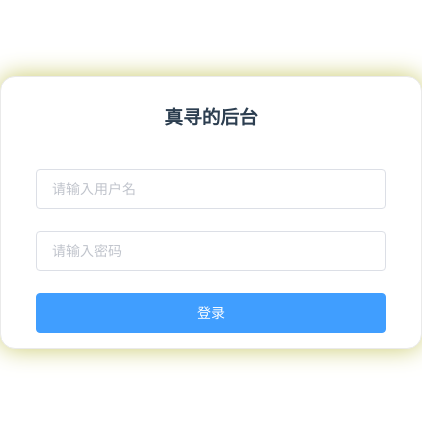
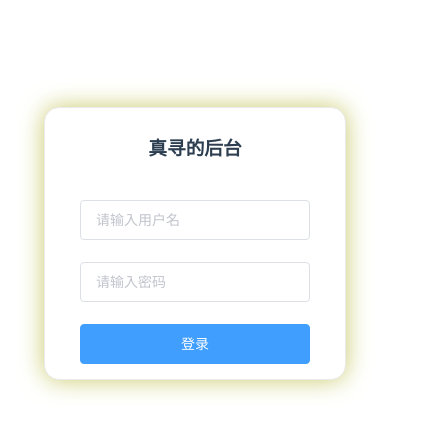
Before and after one commit to HibiKier/zhenxun_bot_webui, a Vue app: page / in a window 390 px wide. Shown: the part 146-580 px from the top of the page, 422 px wide, since content can reach past the window. Built offline with nearby package versions, Linux system fonts and the light colour scheme.

Commit message:
优化登陆界面在移动端下的表现，加入回车键登陆功能

```diff
--- a/src/views/Login.vue
+++ b/src/views/Login.vue
@@ -1,6 +1,7 @@
 <template>
   <div style="height:100vh;min-height: 500px;">
     <el-form
+      @submit.native.prevent
       v-loading="loading"
       element-loading-text="正在登录..."
       element-loading-spinner="el-icon-loading"
@@ -26,7 +27,7 @@
         ></el-input>
         <!-- 关闭输入密码在打开时默认获取焦点 -->
       </el-form-item>
-      <el-button type="primary" style="width: 100%" @click="submitLogin"
+      <el-button type="primary" style="width: 100%" native-type="submit" @click="submitLogin"
         >登录</el-button
       >
     </el-form>
@@ -114,6 +115,10 @@ export default {
   border: 1px solid #eaeaea;
   box-shadow: 0 0 25px #caca6c;
 }
+@media screen  and (max-width:600px) {
+  .loginContainer {width: calc(100vw - 10rem);top: calc(30%);}
+}
+
 
 .loginTitle {
   margin: 10px auto 40px auto;
```
